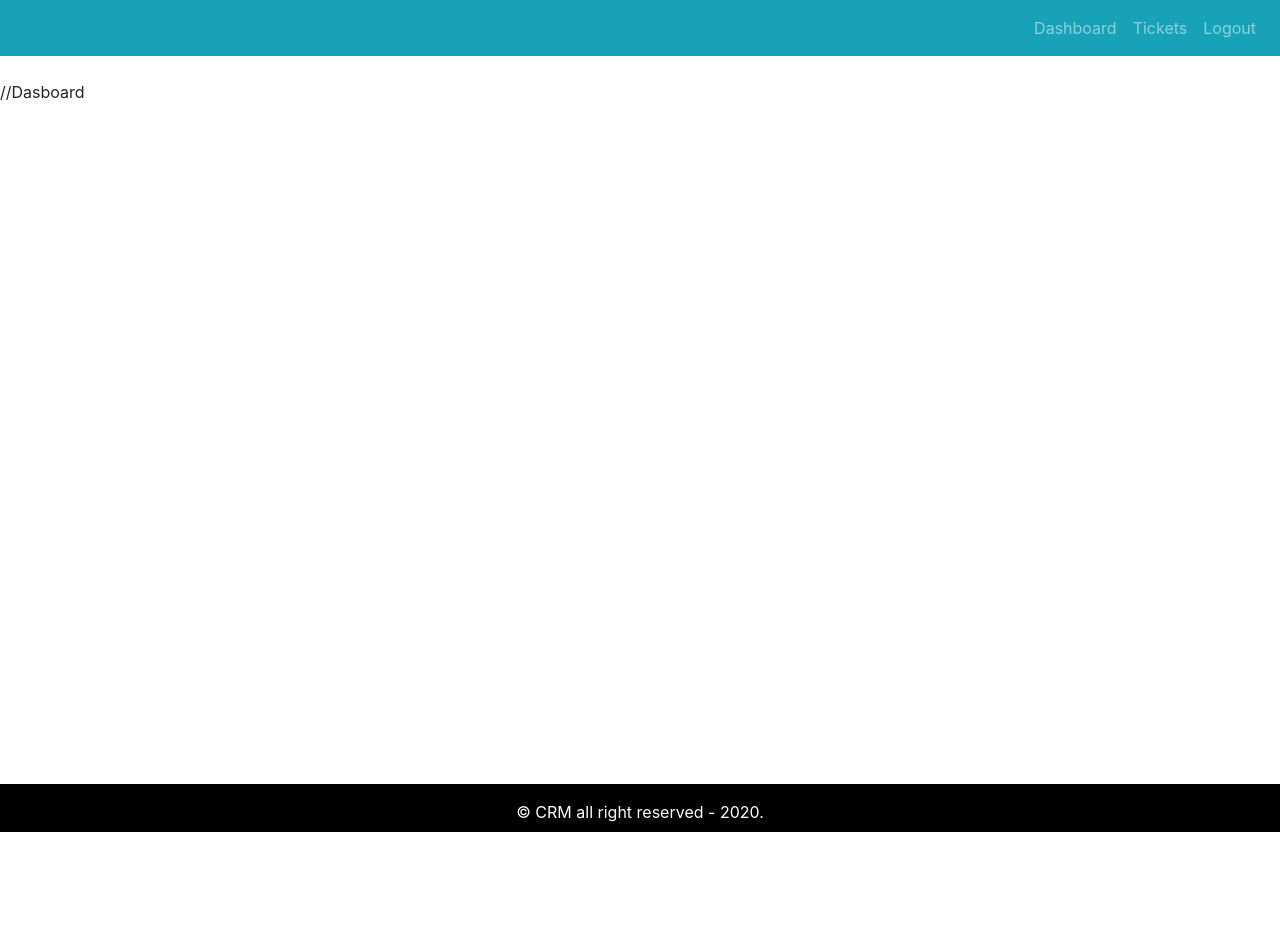
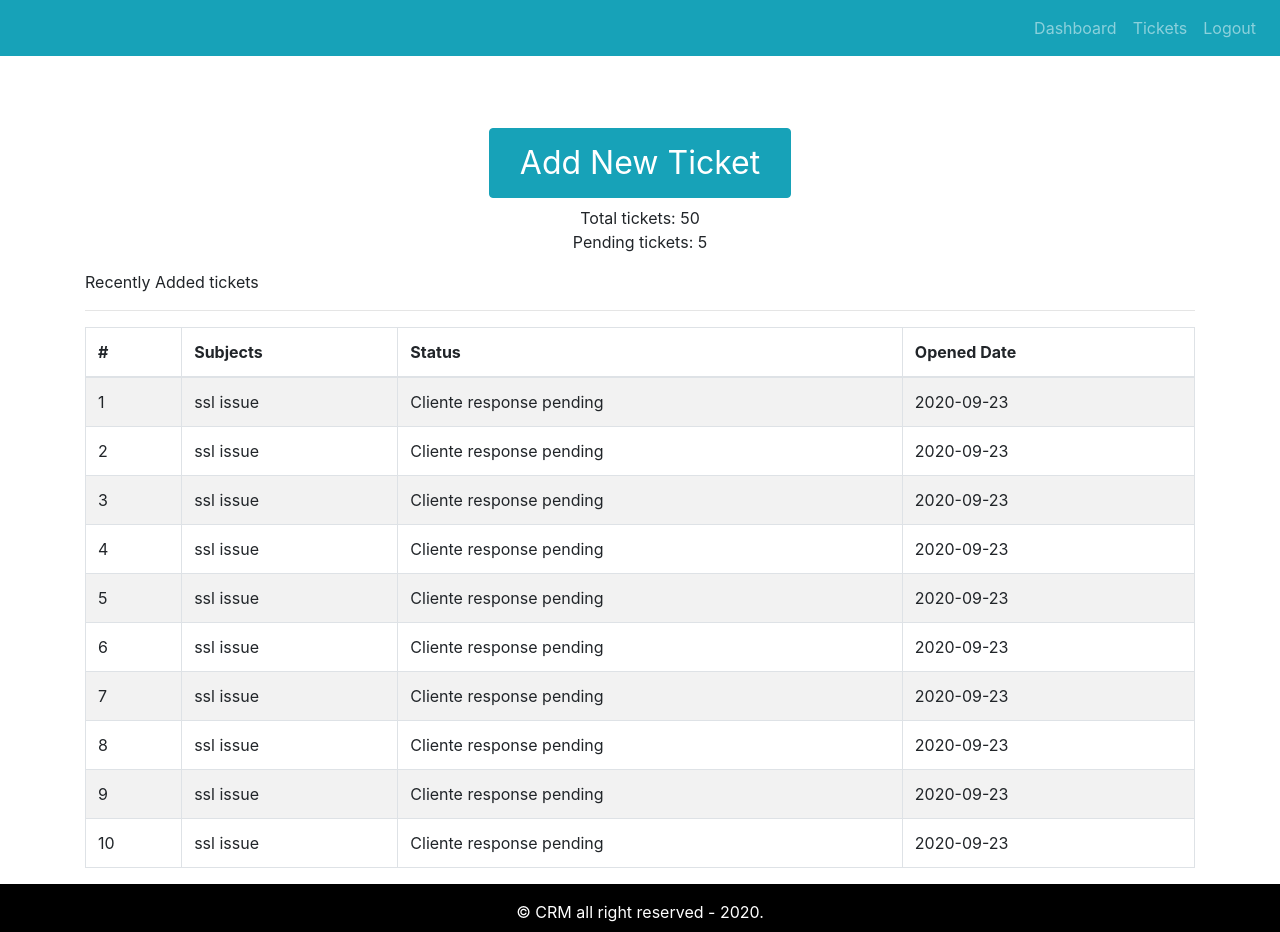
Before and after one commit to fabicon2882/project-cm-ticket, a React (Create React App) app: page / in a window 1280 px wide. Before the commit the page ends 832 px from the top, so only its background shows below. Built offline with nearby package versions, Linux system fonts and the light colour scheme.

Commit message:
dashboard page added

```diff
--- a/src/App.js
+++ b/src/App.js
@@ -1,5 +1,6 @@
 import './App.css';
 import { DefaultLayout } from './components/layout/DefaultLayout';
+import { Dashboard } from './pages/dashboard/Dashboard.page';
 import { Entry } from './pages/entry/Entry.page';
 
 
@@ -8,7 +9,7 @@
     <div className="App">
       {/* <Entry /> */}
       <DefaultLayout>
-        //Dasboard
+        <Dashboard />
       </DefaultLayout>
     </div>
   );
--- /dev/null
+++ b/src/assets/data/dummy-tickets.json
@@ -0,0 +1,62 @@
+[
+    {
+        "id": 1,
+        "subject": "ssl issue",
+        "status": "Cliente response pending",
+        "addedAt": "2020-09-23"
+    },
+    {
+        "id": 2,
+        "subject": "ssl issue",
+        "status": "Cliente response pending",
+        "addedAt": "2020-09-23"
+    },
+    {
+        "id": 3,
+        "subject": "ssl issue",
+        "status": "Cliente response pending",
+        "addedAt": "2020-09-23"
+    },
+    {
+        "id": 4,
+        "subject": "ssl issue",
+        "status": "Cliente response pending",
+        "addedAt": "2020-09-23"
+    },
+    {
+        "id": 5,
+        "subject": "ssl issue",
+        "status": "Cliente response pending",
+        "addedAt": "2020-09-23"
+    },
+    {
+        "id": 6,
+        "subject": "ssl issue",
+        "status": "Cliente response pending",
+        "addedAt": "2020-09-23"
+    },
+    {
+        "id": 7,
+        "subject": "ssl issue",
+        "status": "Cliente response pending",
+        "addedAt": "2020-09-23"
+    },
+    {
+        "id": 8,
+        "subject": "ssl issue",
+        "status": "Cliente response pending",
+        "addedAt": "2020-09-23"
+    },
+    {
+        "id": 9,
+        "subject": "ssl issue",
+        "status": "Cliente response pending",
+        "addedAt": "2020-09-23"
+    },
+    {
+        "id": 10,
+        "subject": "ssl issue",
+        "status": "Cliente response pending",
+        "addedAt": "2020-09-23"
+    }
+]
--- /dev/null
+++ b/src/components/ticket-table/TicketTable.comp.js
@@ -0,0 +1,32 @@
+import React from "react";
+import { Table } from "react-bootstrap";
+
+export const TicketTable = ({ tickets }) => {
+  return (
+    <Table striped bordered hover>
+      <thead>
+        <tr>
+          <th>#</th>
+          <th>Subjects</th>
+          <th>Status</th>
+          <th>Opened Date</th>
+        </tr>
+      </thead>
+      <tbody>
+        {tickets.length ?
+          tickets.map( row => (
+            <tr key={ row.id }>
+              <td>{ row.id }</td>
+              <td>{ row.subject }</td>
+              <td>{ row.status }</td>
+              <td>{ row.addedAt }</td>
+            </tr>
+          )) :
+          <tr>
+              <td colSpan="4" className="text-center">No tickets show</td>
+          </tr>
+          }
+      </tbody>
+    </Table>
+  );
+};
--- /dev/null
+++ b/src/pages/dashboard/Dashboard.page.js
@@ -0,0 +1,36 @@
+import React from "react";
+import { Col, Container, Row, Button } from "react-bootstrap";
+import { TicketTable } from "../../components/ticket-table/TicketTable.comp";
+
+
+import tickets from '../../assets/data/dummy-tickets.json'
+
+
+export const Dashboard = () => {
+  return (
+    <Container>
+      <Row>
+        <Col className="text-center mt-5 mb-2">
+            <Button variant="info" style={{fontSize:'2rem', padding:"10px 30px"}}>Add New Ticket</Button>
+        </Col>
+      </Row>
+      <Row>
+        <Col className="text-center mb-2">
+            <div>Total tickets: 50</div>
+            <div>Pending tickets: 5</div>
+        </Col>
+      </Row>
+      <Row>
+        <Col className="mt-2">
+            Recently Added tickets
+        </Col>
+      </Row>
+      <hr />
+      <Row>
+        <Col className="recent-ticket">
+            <TicketTable tickets={tickets} />
+        </Col>
+      </Row>
+    </Container>
+  );
+};
```
